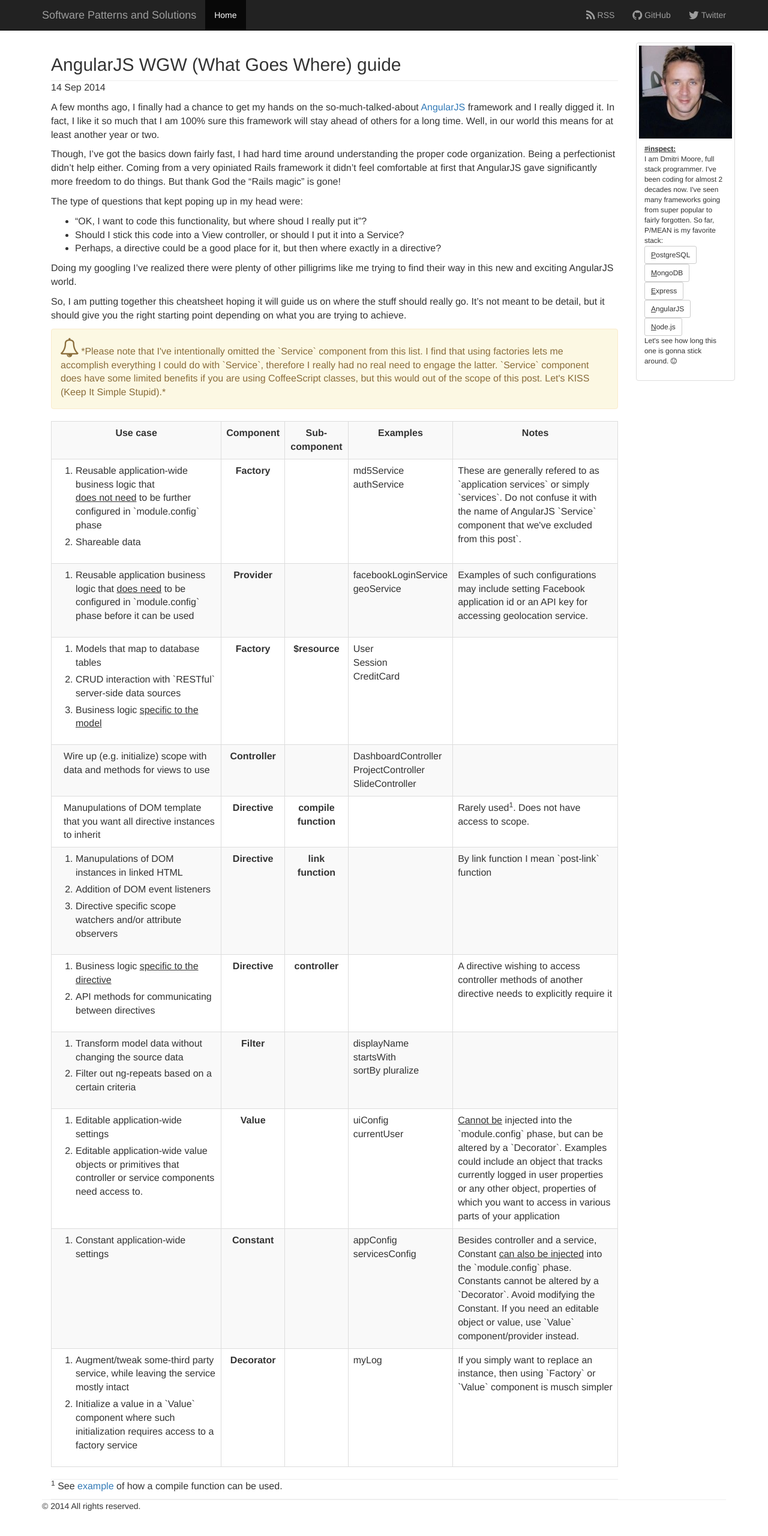
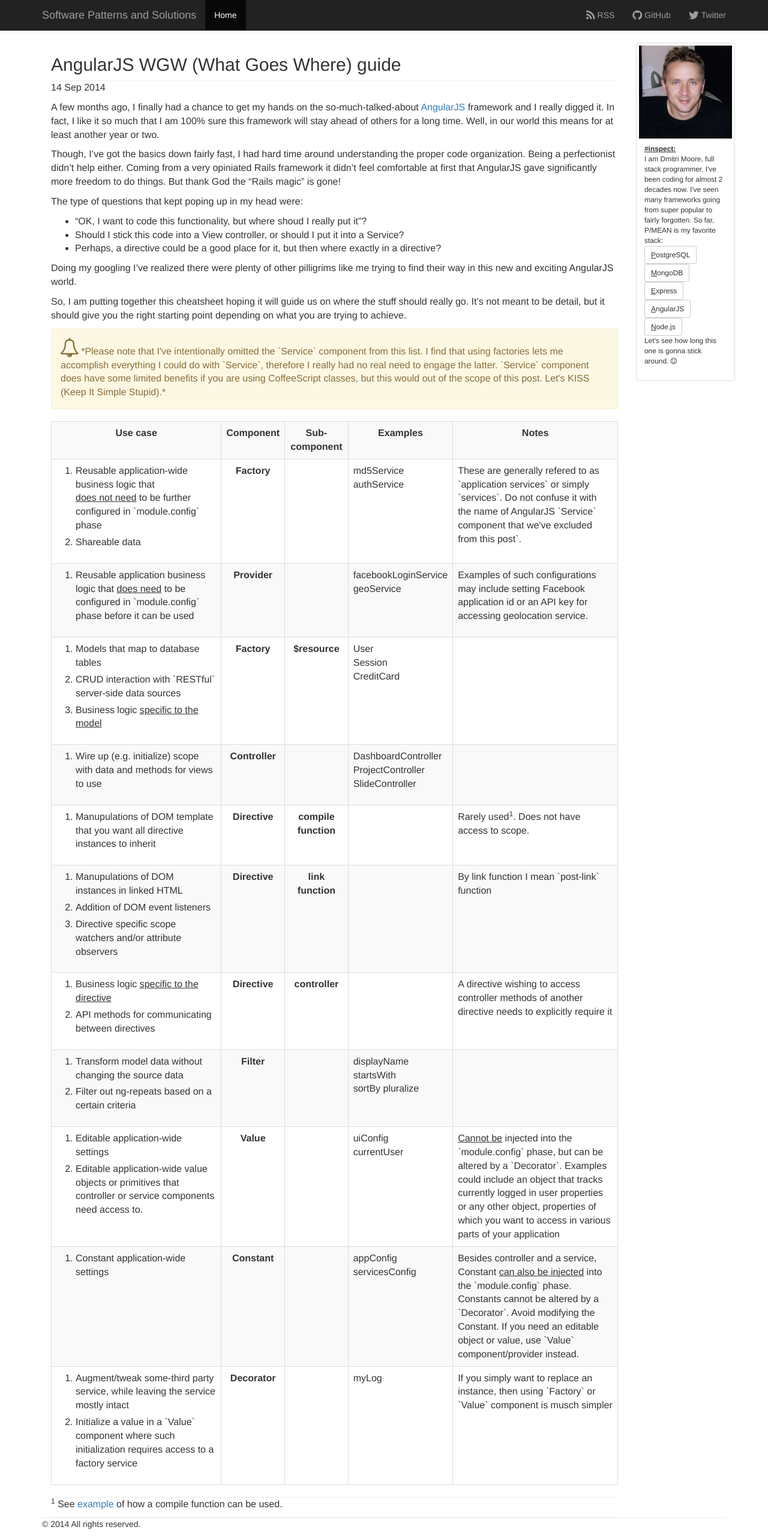
Before and after one commit to demisx/demisx.github.io, a Jekyll site: the page built from _posts/2014-09-14-angular-what-goes-where.md, in a window 1280 px wide. Shown: the whole page at 60% size. Built offline with Jekyll 4.4.1, drawn with Linux system fonts in a browser that asks for light colours; nearby versions of some CDN libraries; Markdown is read by kramdown in place of the engine named in the settings; comment, search, counter and statistics services are not loaded; before the commit the page ends 2531 px from its top, so only the background shows below that.

Commit message:
Update Angular WGW post

```diff
--- a/_posts/2014-09-14-angular-what-goes-where.md
+++ b/_posts/2014-09-14-angular-what-goes-where.md
@@ -121,7 +121,9 @@ starting point depending on what you are trying to achieve.
   </tr>
   <tr>
     <td>
-      Wire up (e.g. initialize) scope with data and methods for views to use
+      <ol>
+        <li>Wire up (e.g. initialize) scope with data and methods for views to use </li>
+      </ol>
     </td>
     <td>Controller</td>
     <td></td>
@@ -134,7 +136,9 @@ starting point depending on what you are trying to achieve.
   </tr>
   <tr>
     <td>
-      Manupulations of DOM template that you want all directive instances to inherit
+      <ol>
+        <li>Manupulations of DOM template that you want all directive instances to inherit</li>
+      </ol>
     </td>
     <td>Directive</td>
     <td>compile<br/> function</td>
```
